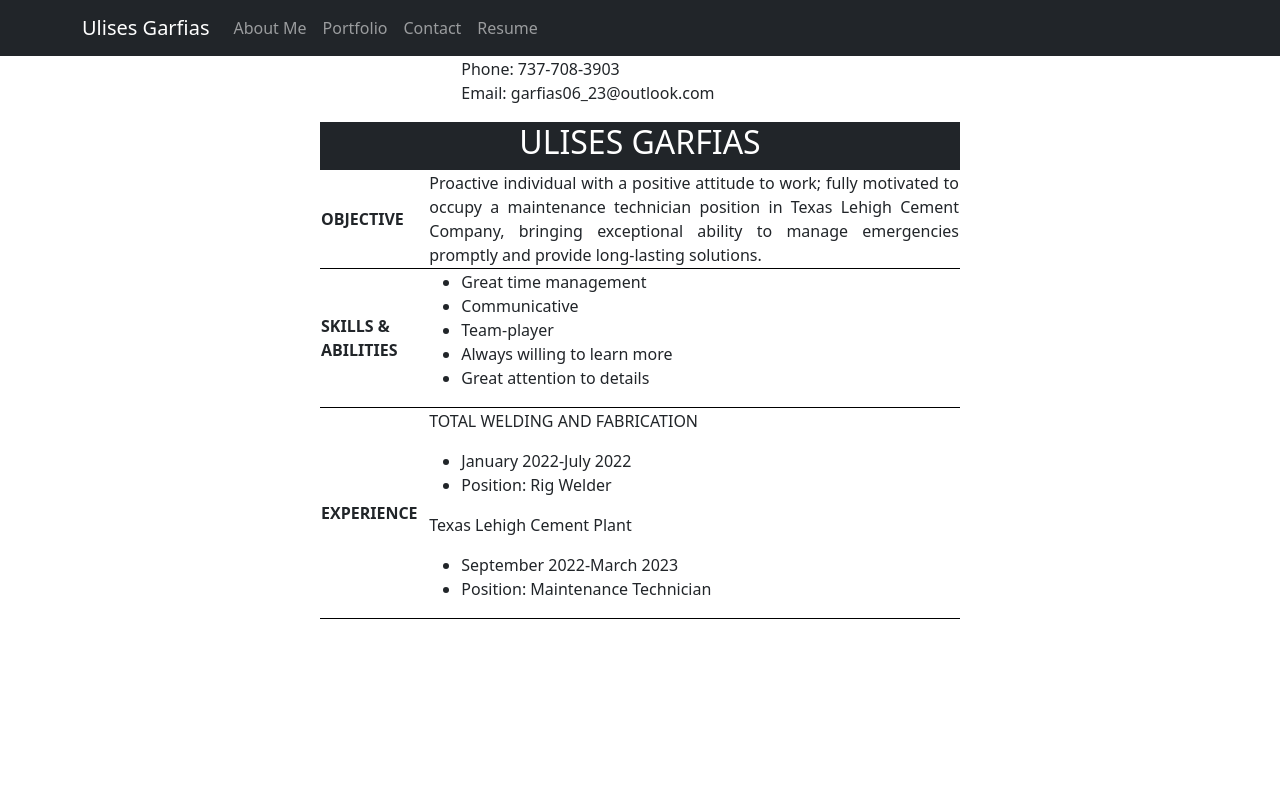
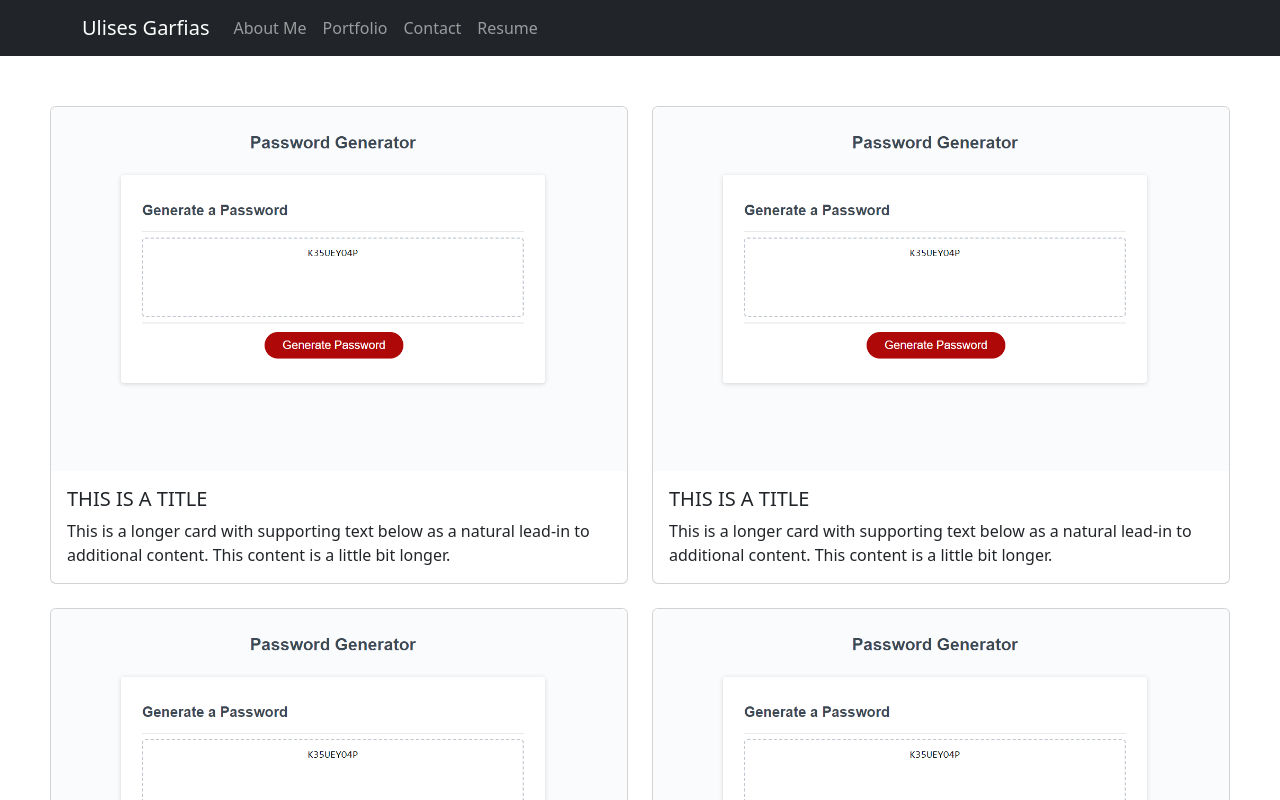
Before and after one commit to garfias06/react-portfolio, a React (Create React App) app in the folder professional-portfolio-app/: page / in a window 1280 px wide. Shown: the top 800 px of the page. Built offline with nearby package versions, Linux system fonts and the light colour scheme.

Commit message:
still working on rendering pages

```diff
--- a/professional-portfolio-app/src/App.js
+++ b/professional-portfolio-app/src/App.js
@@ -1,17 +1,24 @@
 import React from "react";
-// import Portfolio from "./components/Portfolio";
+import Portfolio from "./components/Portfolio";
 import Header from "./components/Header";
-// import AboutMe from "./components/AboutMe";
+import AboutMe from "./components/AboutMe";
 import Resume from "./components/Resume";
+import ContactForm from "./components/ContactForm";
+import Footer from "./components/Footer";
 
 export default function App() {
 
   return (
     <div>
       <Header/>
-      {/* <Portfolio/> */}
+      <Portfolio/>
       {/* <AboutMe/> */}
-      <Resume/>
+      {/* <Resume/> */}
+      {/* <ContactForm /> */}
+      <Footer />
     </div>
   )
 }
+
+// Change browser tab title that says REACT to your name, using useEffect
+// Conditional rendering to jump from page to page
--- /dev/null
+++ b/professional-portfolio-app/src/components/ContactForm.js
@@ -0,0 +1,37 @@
+import Button from 'react-bootstrap/Button';
+import Form from 'react-bootstrap/Form';
+import Card from 'react-bootstrap/Card';
+import './styles/Form.css'
+
+
+export default function ContactForm() {
+  return (
+    <div className='form'>
+      <Card text="white" bg="dark">
+        <Card.Body>
+          <Form>
+            <Form.Group className="mb-3" controlId="formBasicEmail">
+              <Form.Label>Enter Name</Form.Label>
+              <Form.Control type="name" placeholder="" />
+            </Form.Group>
+
+            <Form.Group className="mb-3" controlId="formBasicPassword">
+              <Form.Label>Enter Email</Form.Label>
+              <Form.Control type="email" placeholder="" />
+            </Form.Group>
+            <Form.Group className="mb-3" controlId="exampleForm.ControlTextarea1">
+              <Form.Label>Enter Message</Form.Label>
+              <Form.Control as="textarea" rows={3} />
+            </Form.Group>
+            <Button variant="light" type="submit">
+              Submit
+            </Button>
+          </Form>
+        </Card.Body>
+      </Card>
+    </div>
+
+  );
+}
+
+// try putting this form inside a card, center the card and keep the light gray background in the page
--- a/professional-portfolio-app/src/components/Portfolio.js
+++ b/professional-portfolio-app/src/components/Portfolio.js
@@ -2,9 +2,12 @@ import React from 'react';
 import PortfolioCards from './childComponents/Cards';
 
 export default function Portfolio(){
+
     return(
         <div>
-            <PortfolioCards/>
+            <PortfolioCards />
         </div>
     )
 }
+
+// object with cards information, map it and then send it as props to the cards file
--- a/professional-portfolio-app/src/components/Resume.js
+++ b/professional-portfolio-app/src/components/Resume.js
@@ -1,54 +1,97 @@
 import React from "react";
-import './styles/Resume.css'
+import './styles/Resume.css';
+import Card from 'react-bootstrap/Card';
 
-export default function Resume() {
-    return (
-        <table className="resume">
-            <tr>
-                <th></th>
-                <td className="contact">
+export default function Resume(){
+    return(
+        <div className="resume">
+        <Card text="white" bg="dark">
+        <Card.Body>
+            <section className="center">
+                <h4>Programming Languages</h4>
                 <ul>
-                        <li>Phone: 737-708-3903</li>
-                        <li>Email: garfias06_23@outlook.com</li>
+                    <li>HTML5</li>
+                    <li>CSS</li>
+                    <li>JavaScript</li>
+                    <li>GraphQL</li>
                 </ul>
-                </td>
-            </tr>
-            <tr className="name">
-                <th colSpan={2}>
-                <h2>ULISES GARFIAS</h2>
-                </th>
-            </tr>
-            <tr className="objective">
-                <th>OBJECTIVE</th>
-                <td>Proactive individual with a positive attitude to work; fully motivated to occupy a maintenance technician position in Texas Lehigh Cement Company, bringing exceptional ability to manage emergencies promptly and provide long-lasting solutions. </td>
-            </tr>
-            <tr className="skills">
-                <th>SKILLS & ABILITIES</th>
-                <td>
+                <h4>Libraries & Frameworks</h4>
                 <ul>
-                        <li>Great time management </li>
-                        <li>Communicative </li>
-                        <li>Team-player </li>
-                        <li>Always willing to learn more</li>
-                        <li>Great attention to details</li>
+                    <li>Node.js</li>
+                    <li>Express.js</li>
+                    <li>React</li>
                 </ul>
-                </td>
-            </tr>
-            <tr className="experience">
-                <th>EXPERIENCE</th>
-                <td>
-                    <p>TOTAL WELDING AND FABRICATION</p>
+                <h4>Databases & Libraries</h4>
                 <ul>
-                        <li>January 2022-July 2022</li>
-                        <li>Position: Rig Welder</li>
+                    <li>SQL</li>
+                    <li>NoSQL</li>
+                    <li>Sequelize</li>
+                    <li>Mongoose</li>
                 </ul>
-                    <p>Texas Lehigh Cement Plant</p>
+                <h4>Tools & Platforms</h4>
                 <ul>
-                        <li>September 2022-March 2023</li>
-                        <li>Position: Maintenance Technician</li>
+                    <li>GitHub</li>
+                    <li>Heroku</li>
                 </ul>
-                </td>
-            </tr>
-        </table>
+            </section>
+        </Card.Body>
+      </Card>
+      </div>
     )
 }
+
+
+// export default function Resume() {
+//     return (
+//         <table className="resume">
+//             <tr>
+//                 <th></th>
+//                 <td className="contact">
+//                     <ul>
+//                         <li>Phone: 737-708-3903</li>
+//                         <li>Email: garfias06_23@outlook.com</li>
+//                     </ul>
+//                 </td>
+//             </tr>
+//             <tr className="name">
+//                 <th colSpan={2}>
+//                 <h2>ULISES GARFIAS</h2>
+//                 </th>
+//             </tr>
+//             <tr className="objective">
+//                 <th>OBJECTIVE</th>
+//                 <td>Proactive individual with a positive attitude to work; fully motivated to occupy a maintenance technician position in Texas Lehigh Cement Company, bringing exceptional ability to manage emergencies promptly and provide long-lasting solutions. </td>
+//             </tr>
+//             <tr className="skills">
+//                 <th>SKILLS & ABILITIES</th>
+//                 <td>
+//                     <ul>
+//                         <li>Great time management </li>
+//                         <li>Communicative </li>
+//                         <li>Team-player </li>
+//                         <li>Always willing to learn more</li>
+//                         <li>Great attention to details</li>
+//                     </ul>
+//                 </td>
+//             </tr>
+//             <tr className="experience">
+//                 <th>EXPERIENCE</th>
+//                 <td>
+//                     <p>TOTAL WELDING AND FABRICATION</p>
+//                     <ul>
+//                         <li>January 2022-July 2022</li>
+//                         <li>Position: Rig Welder</li>
+//                     </ul>
+//                     <p>Texas Lehigh Cement Plant</p>
+//                     <ul>
+//                         <li>September 2022-March 2023</li>
+//                         <li>Position: Maintenance Technician</li>
+//                     </ul>
+//                 </td>
+//             </tr>
+//         </table>
+//     )
+// }
+
+
+// try putting this resume inside a card and see how it looks giving a shadow effect
--- a/professional-portfolio-app/src/components/childComponents/Cards.js
+++ b/professional-portfolio-app/src/components/childComponents/Cards.js
@@ -1,19 +1,58 @@
+import React from 'react';
 import Card from 'react-bootstrap/Card';
+import Col from 'react-bootstrap/Col';
+import Row from 'react-bootstrap/Row';
+import img1 from '../assets/Password_generator.png'
+import '../styles/Cards.css'
+
+// export default function PortfolioCards(props) {
+
+//     return (
+//         <div className='projects'>
+//             <Row xs={1} md={2} className="g-4">
+//                 {Array.from({ length: 4 }).map((_, idx) => (
+//                     <Col key={idx}>
+//                         <Card className='cardEffect'>
+//                             <Card.Img variant="top" src={img1} />
+//                             <Card.Body>
+//                                 <Card.Title>{props.title}</Card.Title>
+//                                 <Card.Text>
+//                                     This is a longer card with supporting text below as a natural
+//                                     lead-in to additional content. This content is a little bit
+//                                     longer.
+//                                 </Card.Text>
+//                             </Card.Body>
+//                         </Card>
+//                     </Col>
+//                 ))}
+//             </Row>
+//         </div>
+//     )
+// }
 
 export default function PortfolioCards() {
+
     return (
-        <div>
-            <Card className="bg-dark text-white">
-                <Card.Img src="../../assets/Password_generator.png" alt="Card image" />
-                <Card.ImgOverlay>
-                    <Card.Title>Card title</Card.Title>
-                    <Card.Text>
-                        This is a wider card with supporting text below as a natural lead-in
-                        to additional content. This content is a little bit longer.
-                    </Card.Text>
-                    <Card.Text>Last updated 3 mins ago</Card.Text>
-                </Card.ImgOverlay>
-            </Card>
+        <div className='projects'>
+            <Row xs={1} md={2} className="g-4">
+                {Array.from({ length: 4 }).map((_, idx) => (
+                    <Col key={idx}>
+                        <Card className='cardEffect'>
+                            <Card.Img variant="top" src={img1} />
+                            <Card.Body>
+                                <Card.Title>THIS IS A TITLE</Card.Title>
+                                <Card.Text>
+                                    This is a longer card with supporting text below as a natural
+                                    lead-in to additional content. This content is a little bit
+                                    longer.
+                                </Card.Text>
+                            </Card.Body>
+                        </Card>
+                    </Col>
+                ))}
+            </Row>
         </div>
     )
 }
+
+// try to map title, text and link using div parent and a single card image and see if it displays 4
--- a/professional-portfolio-app/src/components/styles/AboutMe.css
+++ b/professional-portfolio-app/src/components/styles/AboutMe.css
@@ -0,0 +1,11 @@
+.about {
+    margin: 70px;
+}
+
+.picture {
+    width: 150px;
+    height: 200px;
+    border-radius: 15px;
+    position:relative;
+    left: 40px;
+}
--- /dev/null
+++ b/professional-portfolio-app/src/components/styles/Cards.css
@@ -0,0 +1,9 @@
+.projects{
+    margin: 50px;
+}
+.cardEffect:hover{
+ box-shadow: 0 10px 40px;
+}
+.cardEffect:active{
+    box-shadow: 0 0 10px black inset;
+}
--- /dev/null
+++ b/professional-portfolio-app/src/components/styles/Form.css
@@ -0,0 +1,4 @@
+.form{
+margin: 10%;
+width: 25%;
+}
--- a/professional-portfolio-app/src/components/styles/Resume.css
+++ b/professional-portfolio-app/src/components/styles/Resume.css
@@ -2,24 +2,6 @@
     margin-left: 25%;
     margin-right: 25%;
 }
-.contact ul{
-list-style: none;
-}
-.contact ul li{
-    text-align: left;
-}
-.name{
-background-color: #212529;
-color: #FFFFFF;
-}
-h2{
+h4, ul{
     text-align: center;
 }
-.objective{
-    text-align: justify;
-}
-.objective,
-.skills,
-.experience{
-    border-bottom: black solid 1px;
-}
```
Also changed, not shown: professional-portfolio-app/src/components/AboutMe.js (+13 -4 lines), professional-portfolio-app/src/components/Footer.js (+22 -5 lines), professional-portfolio-app/src/components/childComponents/ProfilePicture.js (deleted, +0 -17 lines). Lines whose indentation alone changed are shown as unchanged.
